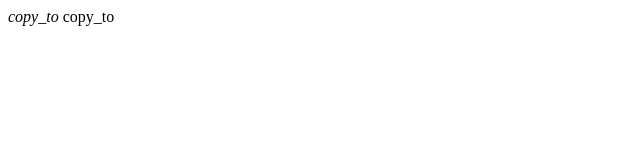
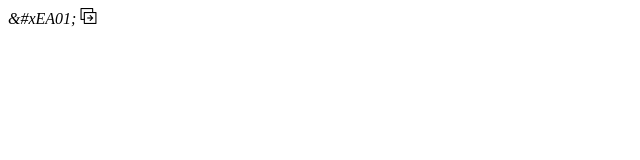
Before and after one commit to hank-chiu/iconfont, a website: page index.html in a window 1280 px wide. Shown: the full height of the page, 0-640 px from the left. Drawn offline with Linux system fonts and the light colour scheme.

Commit message:
1 binaries uploaded

```diff
--- a/icon.css
+++ b/icon.css
@@ -13,5 +13,5 @@
 
 i:before {
   font-family: gofreight;
-  content: 'copy_to'
+  content: '&#xEA01;'
 }
```
Also changed, not shown: icon.svg, icon.ttf.
